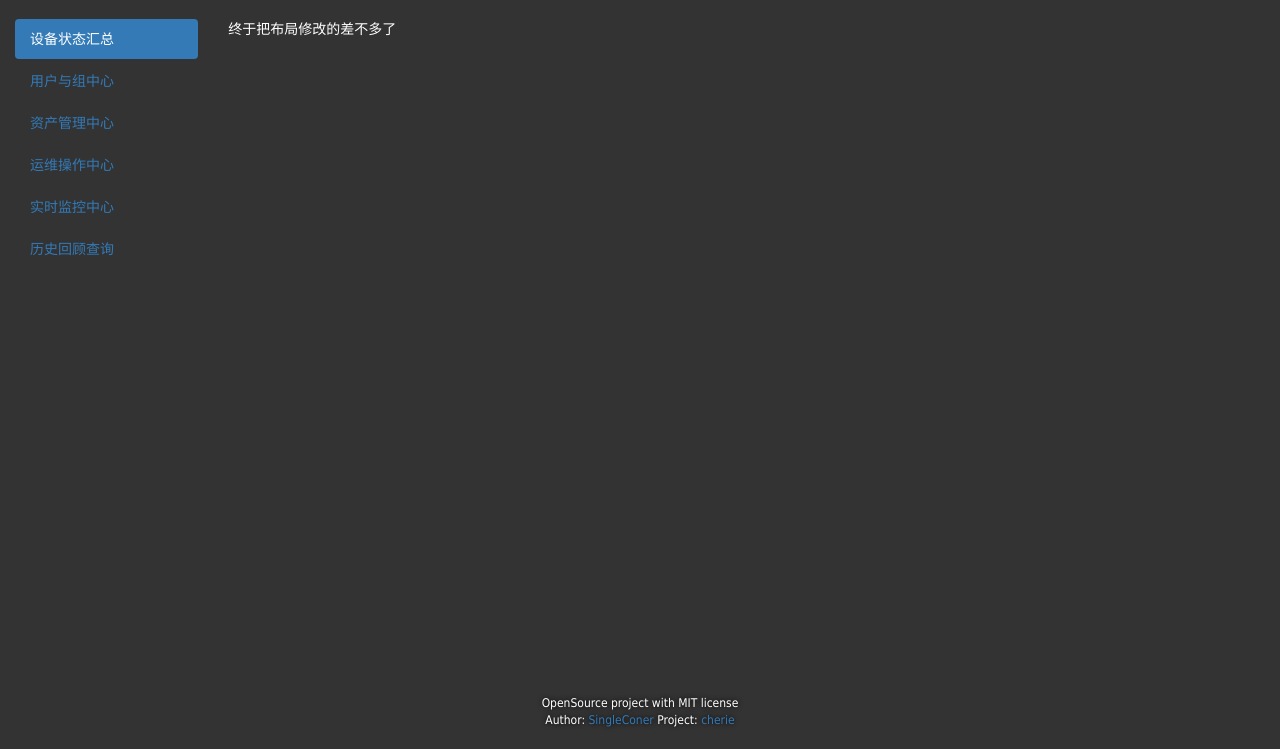
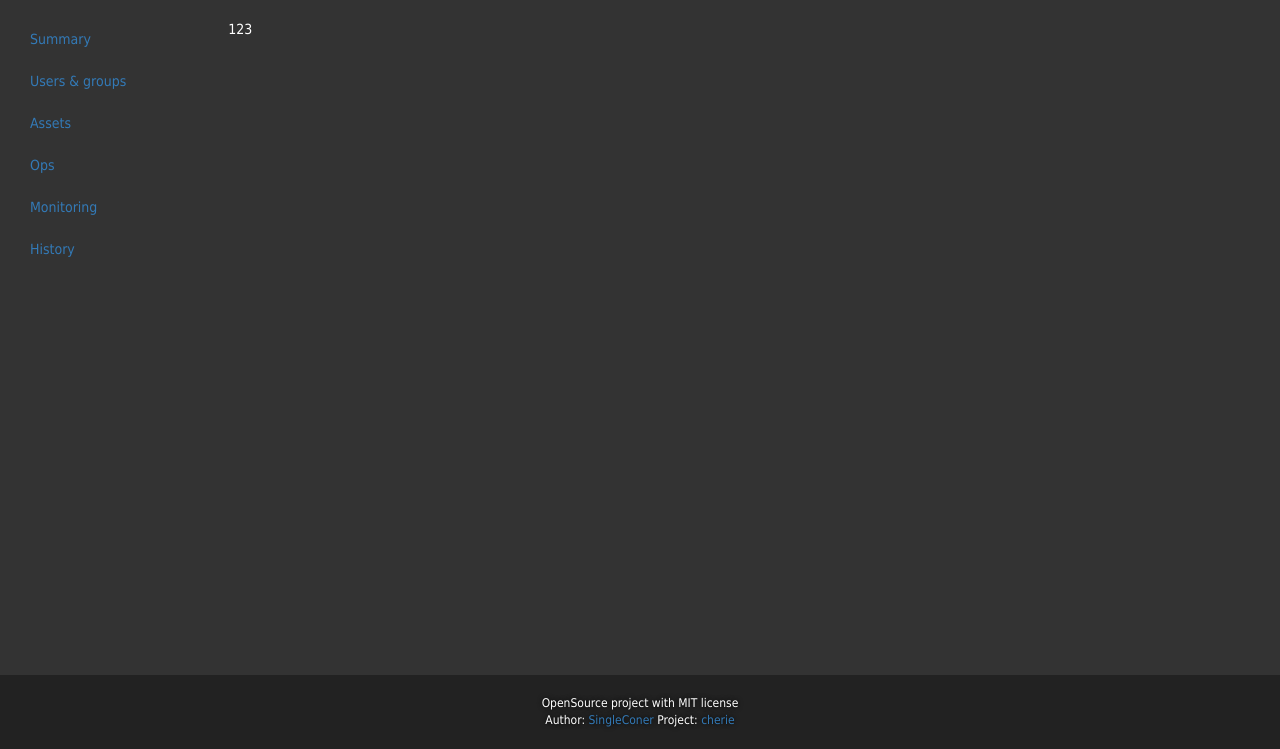
Before and after one commit to SingleCorner/cherie, a Django app: template templates/user_index.html in a window 1280 px wide. Shown: the part 51-800 px from the top of the page. Run offline with Django 3.2, Linux system fonts and the light colour scheme; the template is opened without the code that fills it, so the values that code supplies are empty; some libraries are stand-ins or nearby versions.

Commit message:
fix_user_index

```diff
--- a/static/css/common.css
+++ b/static/css/common.css
@@ -32,7 +29,7 @@ body > footer {
 	font-family: "Microsoft Yahei", Tahoma, Simsun;
 	font-size: 12px;
 	color: #FFF;
-	background: #333;
+	background: #222;
 	text-shadow: 0px 0px 5px rgba(0, 0, 0, 1.00);
 	-webkit-text-shadow: 0px 0px 5px rgba(0, 0, 0, 1.00);
 	-moz-text-shadow: 0px 0px 5px rgba(0, 0, 0, 1.00);
--- a/static/js/app.js
+++ b/static/js/app.js
@@ -1,7 +1,8 @@
 $(document).ready(function() {
-	$(document).scroll(navbar_ajust);
-	navbar_ajust();
 
+	if ($('li').hasClass('active')) {
+		$('li').removeClass('active');
+	}
 });
 
 
--- a/templates/user_base.html
+++ b/templates/user_base.html
@@ -14,3 +14,22 @@
         <li><a class="" href="/logout?key={{ request.session.logoutAuth }}">Sign Out</a></li>
       </ul>
 {% endblock %}
+
+{% block app %}
+		<div class="row">
+			<div class="col-xs-4 col-sm-3 col-md-2" role="navigation">
+				<ul class="nav nav-pills nav-stacked">
+		  		<li id="nav-item-1"><a href="/">Summary</a></li>
+		  		<li id="nav-item-2"><a href="/">Users &amp; groups</a></li>
+		  		<li id="nav-item-3"><a href="/">Assets</a></li>
+		  		<li id="nav-item-4"><a href="/">Ops</a></li>
+		  		<li id="nav-item-5"><a href="/">Monitoring</a></li>
+		  		<li id="nav-item-6"><a href="/">History</a></li>
+				</ul>
+			</div>
+			<div class="col-xs-8 col-sm-9 col-md-10">
+			{% block data %}
+			{% endblock %}
+			</div>
+		</div>
+{% endblock %}
--- a/templates/user_index.html
+++ b/templates/user_index.html
@@ -1,19 +1,7 @@
 {% extends "user_base.html"%}
 
-{% block app %}
-		<div class="row">
-			<div class="col-xs-3 col-sm-3 col-md-2" role="navigation">
-				<ul class="nav nav-pills nav-stacked">
-		  		<li class="active"><a href="/">设备状态汇总</a></li>
-		  		<li><a href="/">用户与组中心</a></li>
-		  		<li><a href="/">资产管理中心</a></li>
-		  		<li><a href="/">运维操作中心</a></li>
-		  		<li><a href="/">实时监控中心</a></li>
-		  		<li><a href="/">历史回顾查询</a></li>
-				</ul>
-			</div>
-			<div class="col-xs-9 col-sm-9 col-md-10">
-				终于把布局修改的差不多了
-			</div>
-		</div>
+{% block data %}
+<div>
+	123
+</div>
 {% endblock %}
```
Also changed, not shown: other parts of static/css/common.css (+0 -44 lines).
